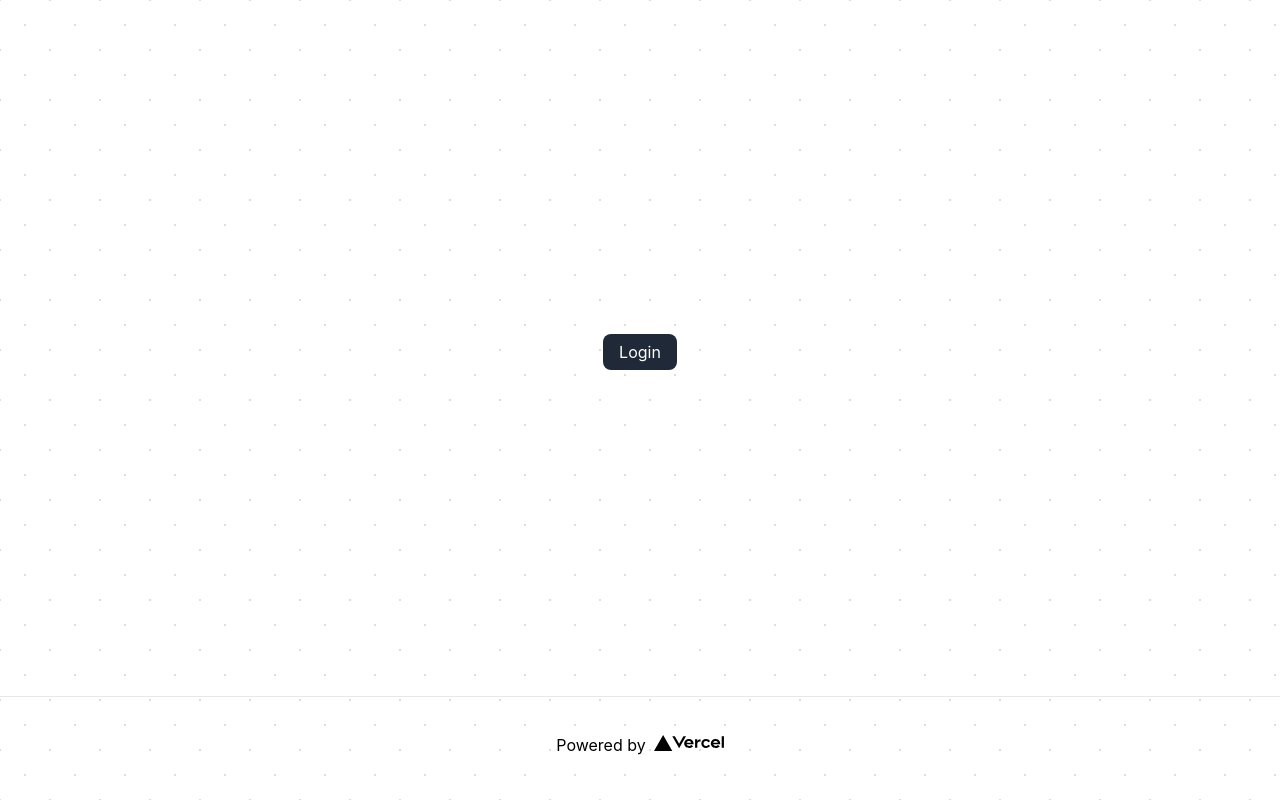
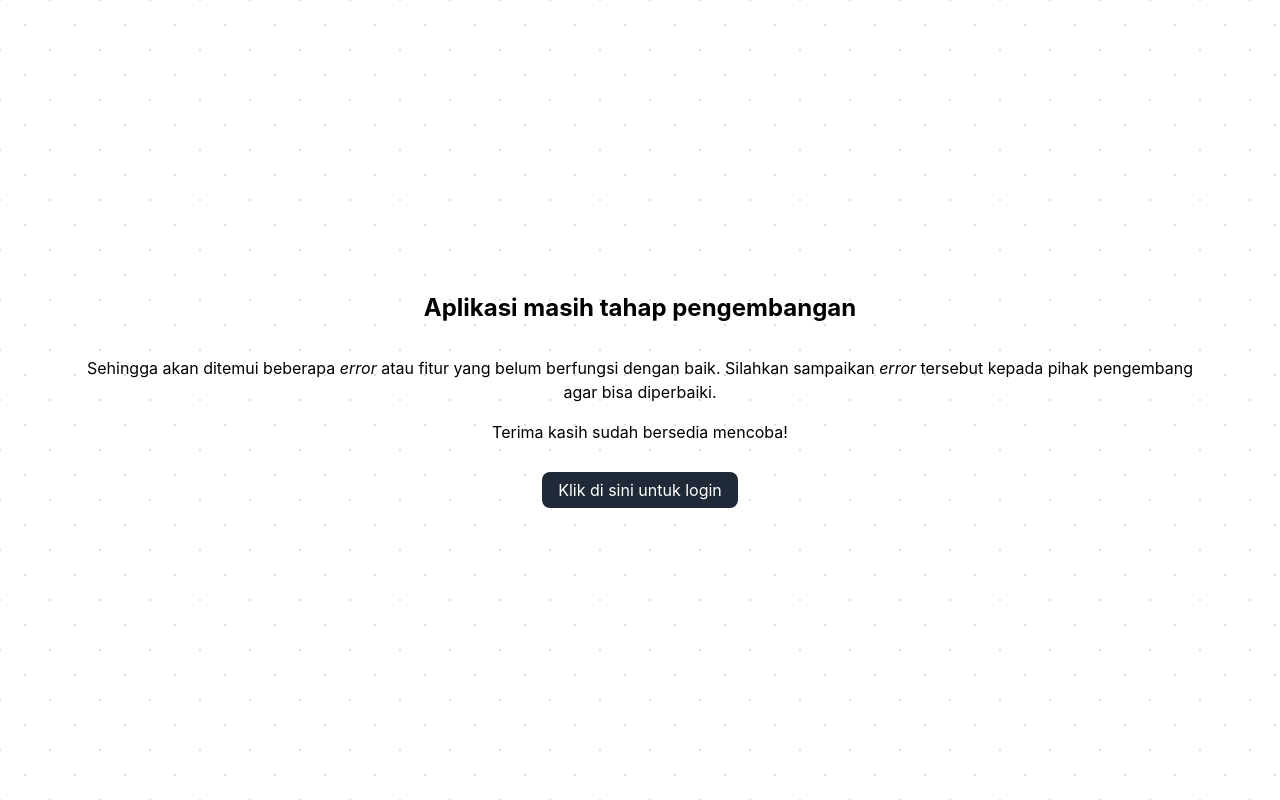
Before and after one commit to zakiego/merawathafalan, a Next.js app in the folder apps/app/: page / in a window 1280 px wide. Built offline with nearby package versions, Linux system fonts and the light colour scheme; a small style sheet from the web is missing.

Commit message:
feat (app): add temporary index

```diff
--- a/apps/app/components/LayoutOld.tsx
+++ b/apps/app/components/LayoutOld.tsx
@@ -13,28 +13,9 @@ export default function LayoutOld({ children }: LayoutProps) {
         <link rel="icon" href="/favicon.ico" />
       </Head>
 
-      <main className="flex w-full flex-1 flex-col items-center justify-center px-12 text-center md:px-20">
+      <main className="flex w-full flex-1 flex-col items-center justify-center px-7 text-center md:px-20">
         {children}
       </main>
-
-      <footer className="flex h-24 w-full items-center justify-center border-t">
-        <a
-          className="flex items-center justify-center"
-          href="https://vercel.com?utm_source=create-next-app&utm_medium=default-template&utm_campaign=create-next-app"
-          target="_blank"
-          rel="noopener noreferrer"
-        >
-          Powered by{" "}
-          <span className="ml-2">
-            <Image
-              height={16}
-              width={70.75}
-              src="/vercel.svg"
-              alt="Vercel Logo"
-            />
-          </span>
-        </a>
-      </footer>
     </div>
   );
 }
--- a/apps/app/pages/index.tsx
+++ b/apps/app/pages/index.tsx
@@ -6,9 +6,19 @@ export default function Index() {
   return (
     <LayoutOld>
       <SEO />
+      <h1 className="text-2xl font-bold">Aplikasi masih tahap pengembangan</h1>
+      <p className="mt-8">
+        Sehingga akan ditemui beberapa <span className="italic">error</span>{" "}
+        atau fitur yang belum berfungsi dengan baik. Silahkan sampaikan{" "}
+        <span className="italic">error</span> tersebut kepada pihak pengembang
+        agar bisa diperbaiki.
+      </p>
+
+      <p className="mt-4">Terima kasih sudah bersedia mencoba!</p>
+
       <Link href="/app">
-        <a className="rounded-lg bg-gray-800 px-4 py-1.5 text-white hover:bg-gray-700">
-          Login
+        <a className="mt-7 rounded-lg bg-gray-800 px-4 py-1.5 text-white hover:bg-gray-700">
+          Klik di sini untuk login
         </a>
       </Link>
     </LayoutOld>
```
